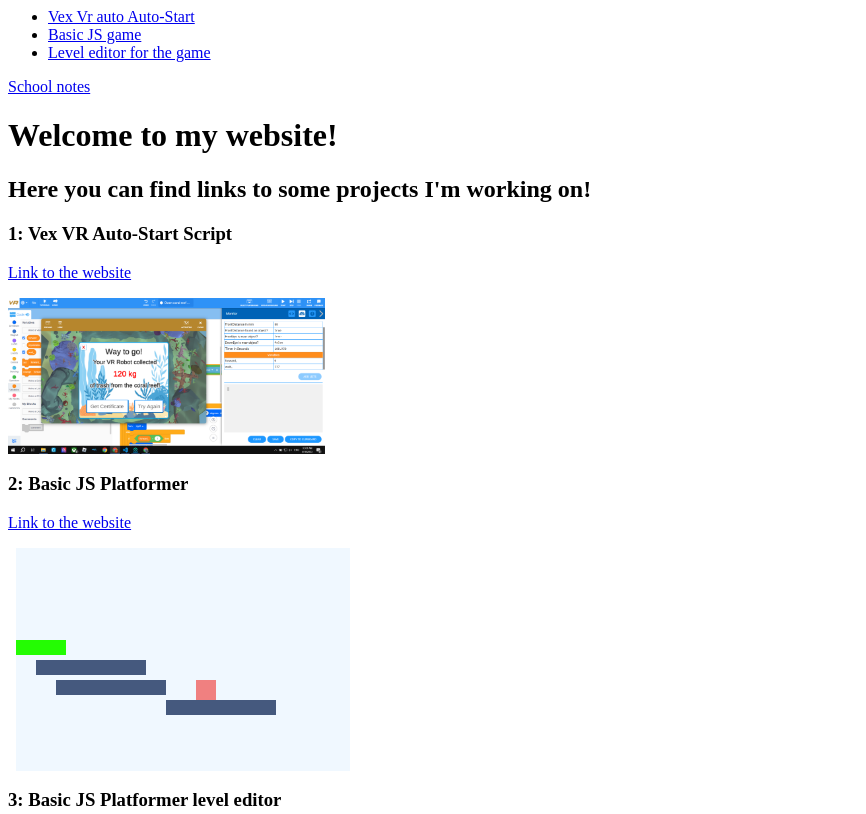
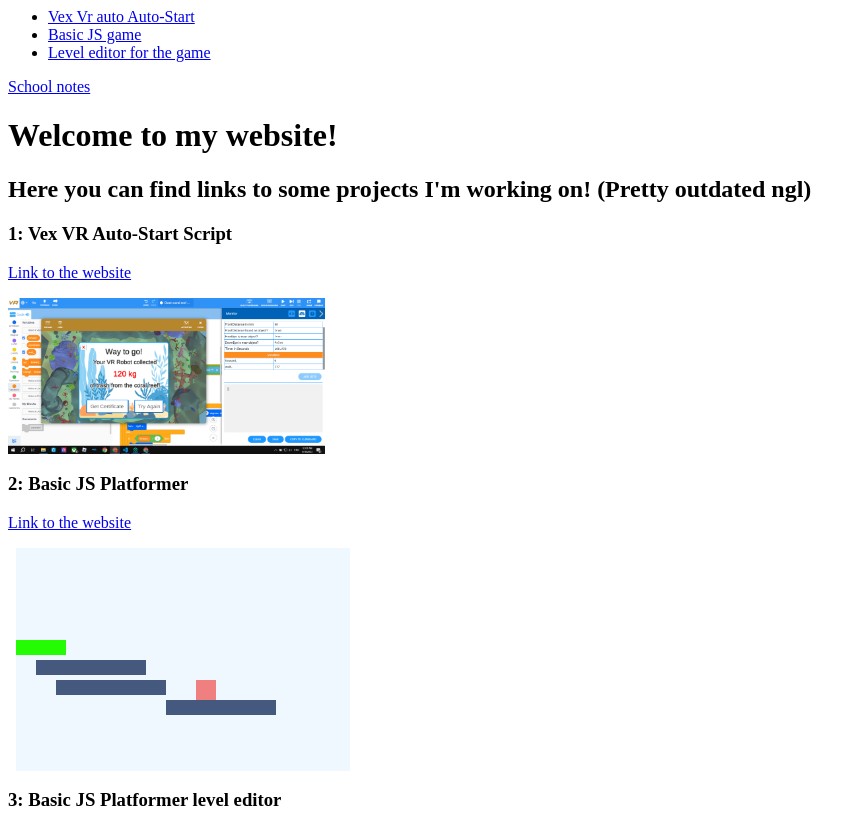
Before and after one commit to ODog235/odog235.github.io, a plain HTML site: page index.html in a window 1280 px wide. Shown: the top 814 px of the page, without its empty margins (0-866 px from the left). Drawn offline with nearby package versions, Linux system fonts and the light colour scheme.

Commit message:
Update index.html

```diff
--- a/index.html
+++ b/index.html
@@ -14,7 +14,7 @@
 <link rel="stylesheet" href="style.css">
 <a href="https://odog235.github.io/notes.html">School notes</a>
 <h1>Welcome to my website!</h1>
-<h2>Here you can find links to some projects I'm working on!</h2>
+<h2>Here you can find links to some projects I'm working on! (Pretty outdated ngl)</h2>
 <h3>1: Vex VR Auto-Start Script</h3>
 <a href="https://odog235.github.io/vexvrautostartscript">Link to the website</a>
 <p></p>
```
